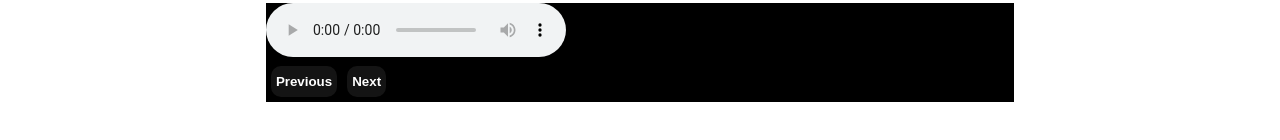
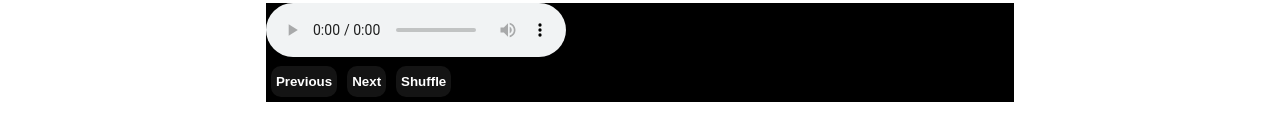
Before and after one commit to sonukuldeep/music-app, a React (Create React App) app: page / in a window 1280 px wide. Shown: the part 410-550 px from the top of the page. Built offline with nearby package versions, Linux system fonts and the light colour scheme.

Commit message:
added shuffle button functionality

```diff
--- a/src/Components/UiBlock.jsx
+++ b/src/Components/UiBlock.jsx
@@ -13,6 +13,9 @@ const UiBlock = () => {
     const [currentSongIndex, setCurrentSongIndex] = useState(0);
     const [nextSongIndex, setNextSongIndex] = useState(1);
     const [previousSong, setPreviousSong] = useState(songData.length - 1)
+    function getRanSongIndex(){
+        setCurrentSongIndex(Math.floor(Math.random() * songData.length))
+    }
 
     useEffect(() => {
         setNextSongIndex(() => {
@@ -24,6 +27,7 @@ const UiBlock = () => {
             return (currentSongIndex === 0) ? (songData.length - 1) : (currentSongIndex - 1)
         })
     }, [currentSongIndex, songData.length])
+
 
     useEffect(() => {
         isPlaying ? audioE1.current.play() : audioE1.current.pause()
@@ -56,6 +60,7 @@ const UiBlock = () => {
                             <div>
                             <button className='playerControls' onClick={() => { setCurrentSongIndex(previousSong) }}>Previous</button>
                             <button className='playerControls' onClick={() => { setCurrentSongIndex(nextSongIndex) }}>Next</button>
+                            <button className='playerControls' onClick={getRanSongIndex}>Shuffle</button>
                             </div>
                         </div>
                     </div>
```
